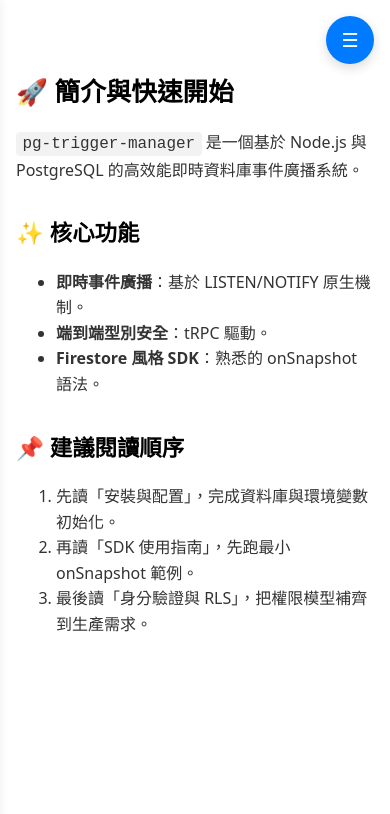
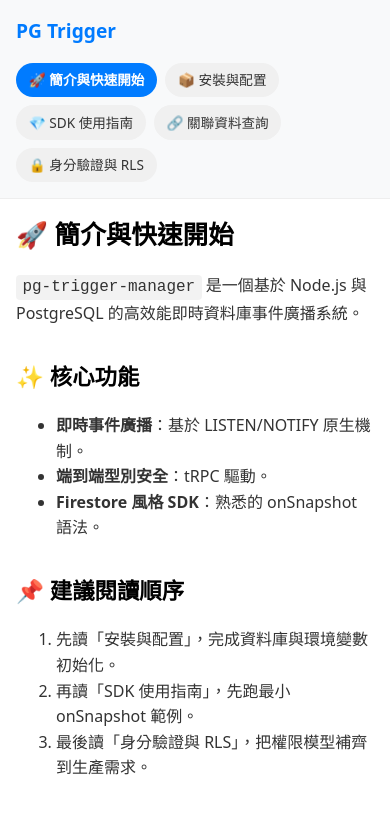
Before and after one commit to raybird/node-pg-trigger, a website with bundled scripts: page docs/index.html in a window 390 px wide. Built offline with nearby package versions, Linux system fonts and the light colour scheme.

Commit message:
feat: 重構文件站手機版面為平鋪導覽模式，對齊 plainvanillaweb 體驗

```diff
--- a/docs/components/App.js
+++ b/docs/components/App.js
@@ -4,7 +4,6 @@
     constructor() {
         super();
         this.state = {
-            isMenuOpen: false,
             currentDoc: 'intro',
             docs: [
                 { id: 'intro', title: '🚀 簡介與快速開始' },
@@ -22,20 +21,11 @@
         super.connectedCallback();
     }
 
-    toggleMenu() {
-        this.setState({ isMenuOpen: !this.state.isMenuOpen });
-    }
-
-    closeMenu() {
-        this.setState({ isMenuOpen: false });
-    }
-
     async loadDoc(id) {
         try {
             const response = await fetch(`./docs/${id}.html`);
             const html = await response.ok ? await response.text() : '<h1>404</h1>文件未找到';
-            // 點擊後自動關閉選單 (手機版)
-            this.setState({ currentDoc: id, content: html, isMenuOpen: false });
+            this.setState({ currentDoc: id, content: html });
         } catch (err) {
             this.setState({ content: '載入錯誤' });
         }
@@ -44,17 +34,7 @@
     template() {
         return this.html`
             <div class="app-container">
-                <!-- 手機版漢堡按鈕 -->
-                <button class="hamburger-btn" aria-label="Toggle Menu" onclick="this.closest('x-app').toggleMenu()">
-                    <span style="font-size: 1.2rem;">${this.state.isMenuOpen ? '✕' : '☰'}</span>
-                </button>
-
-                <!-- 手機版遮罩層 -->
-                <div class="menu-overlay ${this.state.isMenuOpen ? 'open' : ''}"
-                     onclick="this.closest('x-app').closeMenu()"></div>
-
-                <!-- 側邊欄 -->
-                <aside class="sidebar ${this.state.isMenuOpen ? 'open' : ''}">
+                <aside class="sidebar">
                     <div class="sidebar-header">
                         <h2>PG Trigger</h2>
                     </div>
@@ -68,7 +48,6 @@
                     </nav>
                 </aside>
 
-                <!-- 主內容區 -->
                 <main class="main-content">
                     ${this.state.content}
                 </main>
--- a/docs/style.css
+++ b/docs/style.css
@@ -133,30 +133,62 @@
 code { font-family: monospace; background: rgba(0,0,0,0.05); padding: 0.2rem 0.4rem; border-radius: 4px; }
 img { max-width: 100%; height: auto; border-radius: 8px; }
 
-/* 🏆 響應式斷點 (1024px 以下為移動端) */
-@media (max-width: 1024px) {
-    .sidebar {
-        transform: translateX(-100%);
+/* 🏆 響應式斷點 (768px 以下為移動端 - 對齊 plainvanillaweb) */
+@media (max-width: 768px) {
+    .app-container {
+        flex-direction: column;
     }
 
-    .sidebar.open {
-        transform: translateX(0);
+    .sidebar {
+        width: 100%;
+        height: auto;
+        position: static;
+        padding: 1rem;
+        border-right: none;
+        border-bottom: 1px solid var(--border-color);
+        box-shadow: none;
+    }
+
+    .sidebar h2 {
+        margin-bottom: 1rem;
+        font-size: 1.2rem;
+    }
+
+    .sidebar nav {
+        display: flex;
+        flex-direction: row;
+        flex-wrap: wrap; /* 平鋪 */
+        gap: 0.5rem;
+        overflow: visible;
+    }
+
+    .nav-link {
+        display: inline-block;
+        padding: 0.4rem 0.8rem;
+        font-size: 0.85rem;
+        background: #f0f0f0;
+        border-radius: 999px;
+        margin-bottom: 0;
+    }
+
+    .nav-link.active {
+        background-color: var(--primary-color);
+        color: white;
     }
 
     .main-content {
         margin-left: 0;
         width: 100%;
         padding: 1.5rem;
-        padding-top: 5rem;
     }
 
-    .hamburger-btn {
-        display: flex;
+    .hamburger-btn, .menu-overlay {
+        display: none !important;
     }
 }
 
 @media (max-width: 480px) {
-    .main-content { padding: 1rem; padding-top: 4.5rem; }
+    .main-content { padding: 1rem; }
     h1 { font-size: 1.6rem; }
     h2 { font-size: 1.4rem; }
 }
```
